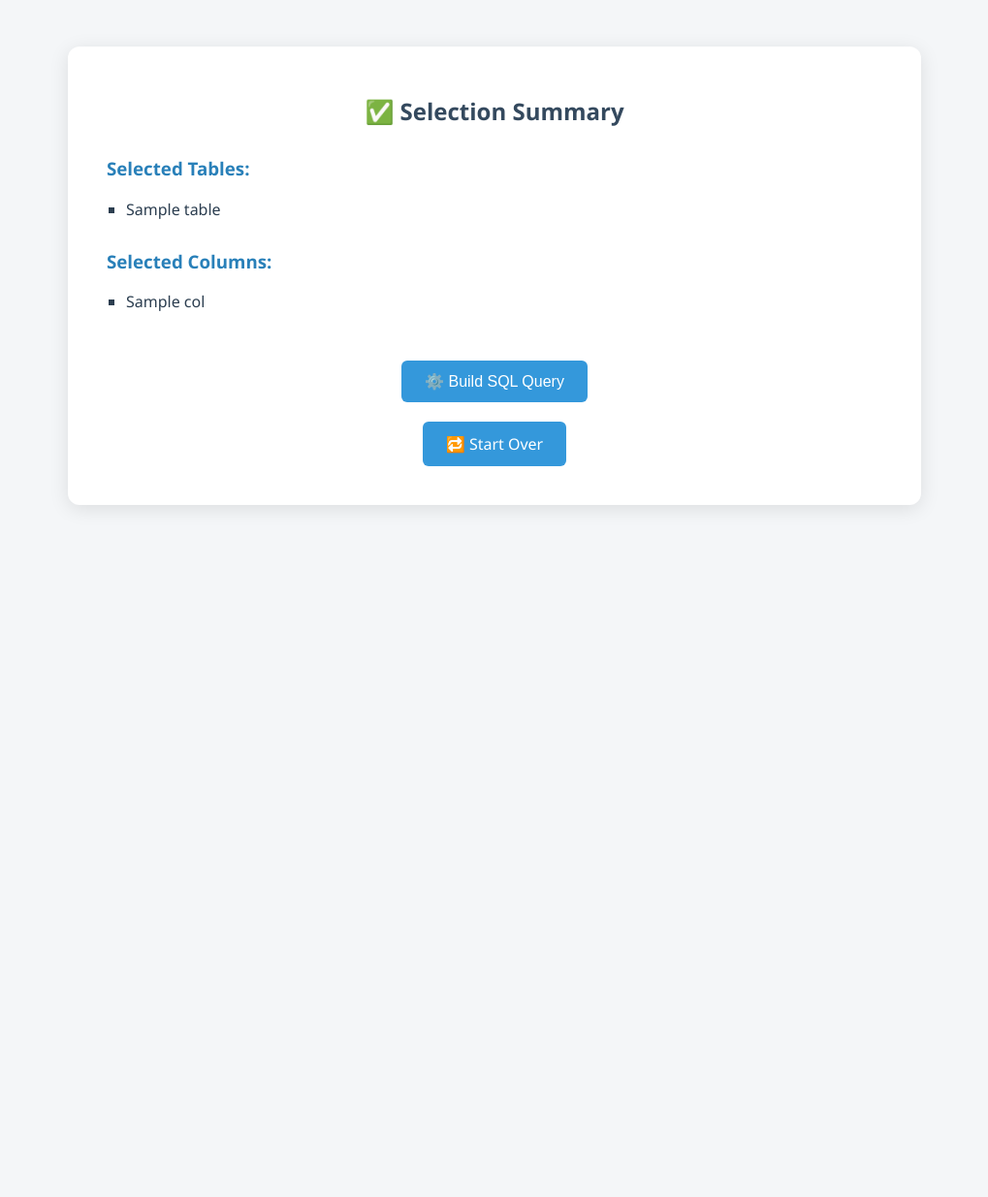
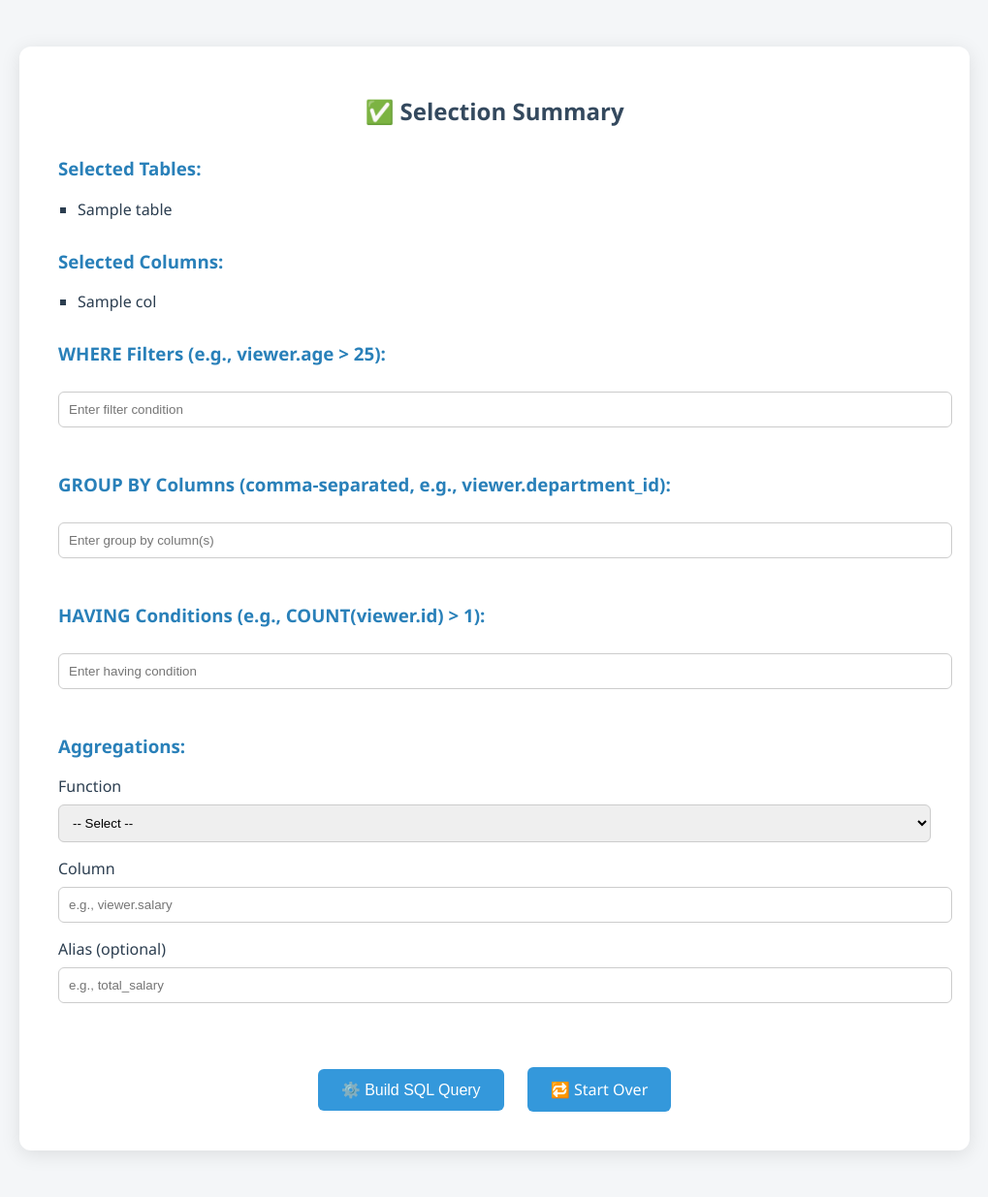
Before and after one commit to Praveenchoudari01/Dynamic_DQBE, a Flask app: template templates/results.html in a window 1280 px wide. Shown: the whole page at 97% size, without its empty margins (130-1149 px from the left). Before the commit the page ends 525 px from the top, so only its background shows below. Run offline with Flask 3, Linux system fonts and the light colour scheme; the template is opened without the code that fills it: most values are stand-ins (such as "Sample title", 1, 10 or a date in 2020).

Commit message:
issue is query is not building properly while selecting more number of tables

```diff
--- a/app.py
+++ b/app.py
@@ -108,15 +108,16 @@ def generate_joins(tables, join_graph):
 
     return joins
 
-def build_dynamic_sql(selected_columns, filters, group_by, aggregations, join_graph):
+def build_dynamic_sql(selected_columns, filters, group_by, aggregations, join_graph, having_clauses=None):
     tables = set()
     all_exprs = selected_columns + group_by + [agg['column'] for agg in aggregations] + filters
+    if having_clauses:
+        all_exprs += having_clauses
+
     for expr in all_exprs:
         if '.' in expr:
             tables.add(expr.split('.')[0])
     tables = list(tables)
-
-    print("[DEBUG] Tables involved in query:", tables)
 
     if not tables:
         return "-- No valid tables found to build query --"
@@ -126,24 +127,23 @@ def build_dynamic_sql(selected_columns, filters, group_by, aggregations, join_gr
     for agg in aggregations:
         part = f"{agg['function']}({agg['column']})"
         if agg.get("alias"):
-            part += f" AS {agg['alias']}"
+            part += f" AS `{agg['alias']}`"
         select_parts.append(part)
 
     select_clause = "SELECT " + ", ".join(select_parts)
     join_clauses = generate_joins(tables, join_graph)
-    if not join_clauses and len(tables) > 1:
-        return f"-- ERROR: Cannot generate JOINs between {tables}. Please check schema. --"
-
     from_clause = f"FROM {base_table}"
     if join_clauses:
         from_clause += "\n" + "\n".join(join_clauses)
     where_clause = f"WHERE {' AND '.join(filters)}" if filters else ""
     group_by_clause = f"GROUP BY {', '.join(group_by)}" if group_by else ""
+    having_clause = f"HAVING {' AND '.join(having_clauses)}" if having_clauses else ""
 
     sql = f"""{select_clause}
 {from_clause}
 {where_clause}
-{group_by_clause};""".strip()
+{group_by_clause}
+{having_clause};""".strip()
 
     return sql
 
@@ -191,6 +191,7 @@ def build_query():
     selected_columns = request.form.getlist("columns")
     filters = request.form.getlist("filters")
     group_by = request.form.getlist("group_by")
+    having_clauses = request.form.getlist("having_clauses")
 
     agg_funcs = request.form.getlist("aggregation_function")
     agg_cols = request.form.getlist("aggregation_column")
@@ -210,7 +211,8 @@ def build_query():
         filters=filters,
         group_by=group_by,
         aggregations=aggregations,
-        join_graph=join_graph
+        join_graph=join_graph,
+        having_clauses=having_clauses
     )
 
     username = 'root'
@@ -219,7 +221,6 @@ def build_query():
     port = 3306
 
     engine = create_engine(f"mysql+pymysql://{username}:{password}@{host}:{port}/{current_db}")
-
     result_data = []
     column_names = []
 
--- a/templates/results.html
+++ b/templates/results.html
@@ -12,7 +12,7 @@
         }
 
         .container {
-            max-width: 800px;
+            max-width: 900px;
             margin: auto;
             background-color: #ffffff;
             padding: 30px 40px;
@@ -63,6 +63,15 @@
         a:hover, button:hover {
             background-color: #2c80b4;
         }
+
+        input[type="text"], select {
+            width: 100%;
+            padding: 10px;
+            margin-top: 8px;
+            margin-bottom: 16px;
+            border-radius: 6px;
+            border: 1px solid #ccc;
+        }
     </style>
 </head>
 <body>
@@ -83,16 +92,42 @@
             {% endfor %}
         </ul>
 
-        <div class="actions">
         <form action="/build_query" method="post">
             {% for col in columns %}
                 <input type="hidden" name="columns" value="{{ col }}">
             {% endfor %}
+
+            <h3>WHERE Filters (e.g., viewer.age > 25):</h3>
+            <input type="text" name="filters" placeholder="Enter filter condition">
+
+            <h3>GROUP BY Columns (comma-separated, e.g., viewer.department_id):</h3>
+            <input type="text" name="group_by" placeholder="Enter group by column(s)">
+
+            <h3>HAVING Conditions (e.g., COUNT(viewer.id) > 1):</h3>
+            <input type="text" name="having_conditions" placeholder="Enter having condition">
+
+            <h3>Aggregations:</h3>
+            <label>Function</label>
+            <select name="aggregation_function">
+                <option value="">-- Select --</option>
+                <option value="COUNT">COUNT</option>
+                <option value="SUM">SUM</option>
+                <option value="AVG">AVG</option>
+                <option value="MIN">MIN</option>
+                <option value="MAX">MAX</option>
+            </select>
+
+            <label>Column</label>
+            <input type="text" name="aggregation_column" placeholder="e.g., viewer.salary">
+
+            <label>Alias (optional)</label>
+            <input type="text" name="aggregation_alias" placeholder="e.g., total_salary">
+
+            <div class="actions">
                 <button type="submit">⚙️ Build SQL Query</button>
-            </form>
-
                 <a href="/">🔁 Start Over</a>
             </div>
+        </form>
     </div>
 </body>
 </html>
```
Lines whose indentation alone changed are shown as unchanged.
